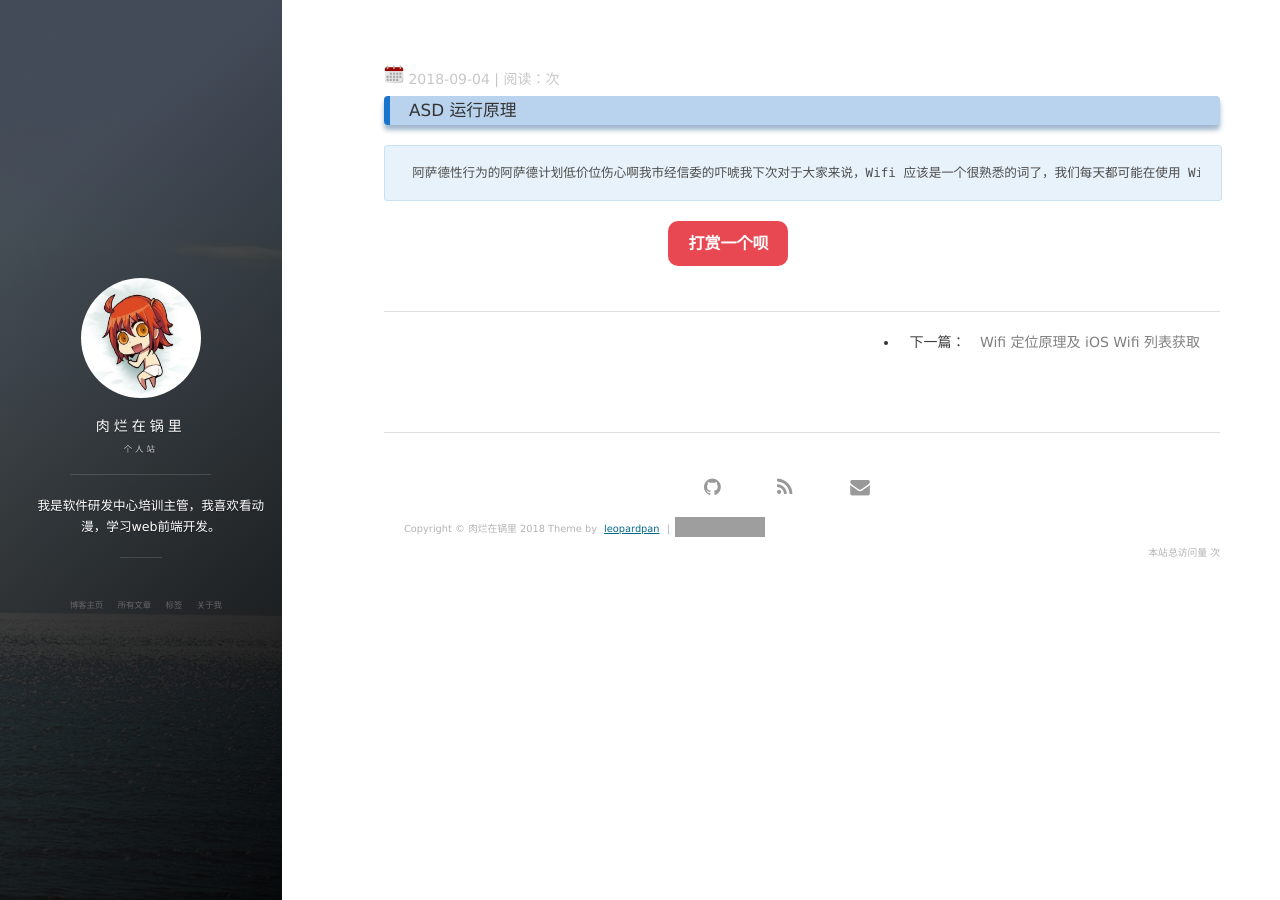
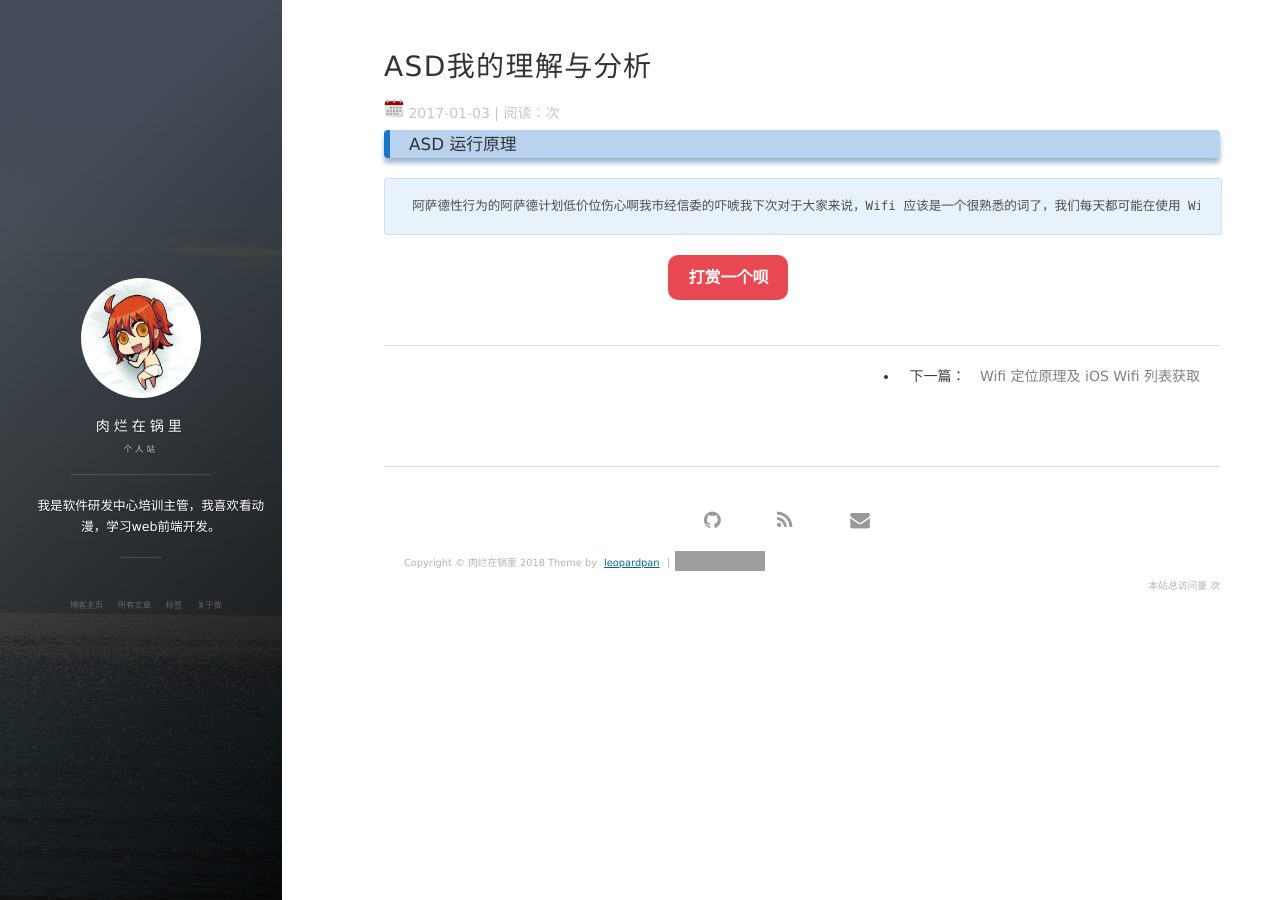
Before and after one commit to FDirectionClear/fdirectionclear.github.io, a Jekyll site: the page built from _posts/2018-09-04-asdasd.md, in a window 1280 px wide. Built offline with Jekyll 4.4.1, drawn with Linux system fonts in a browser that asks for light colours; nearby versions of some CDN libraries; our own code applies the rules of GitHub Pages for plain Markdown files; comment, search, counter and statistics services are not loaded; grey boxes are pictures that could not be loaded.

Commit message:
Update 2018-09-04-asdasd.md

```diff
--- a/_posts/2018-09-04-asdasd.md
+++ b/_posts/2018-09-04-asdasd.md
@@ -1,7 +1,7 @@
 ---
-layout:post
-title:这是肉烂在锅里的第一篇关于ASD方向的博文
-date:2018-09-04
+layout: post
+title: ASD我的理解与分析
+date: 2017-01-03
 tag: ASD
 ---
 ### ASD 运行原理
```
